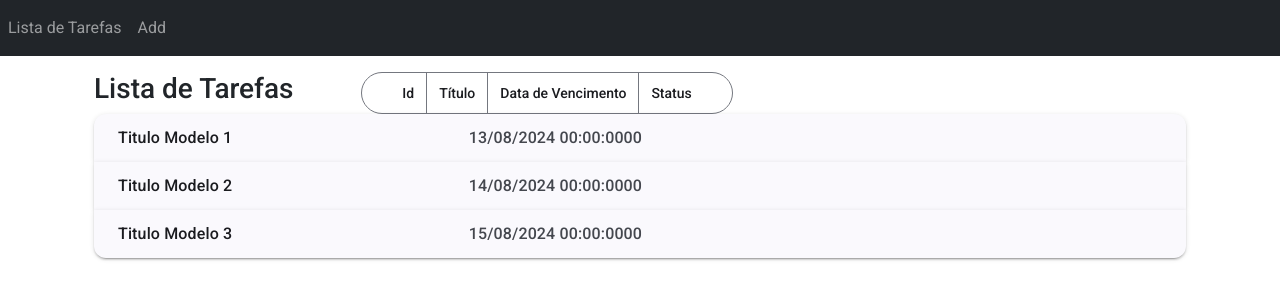
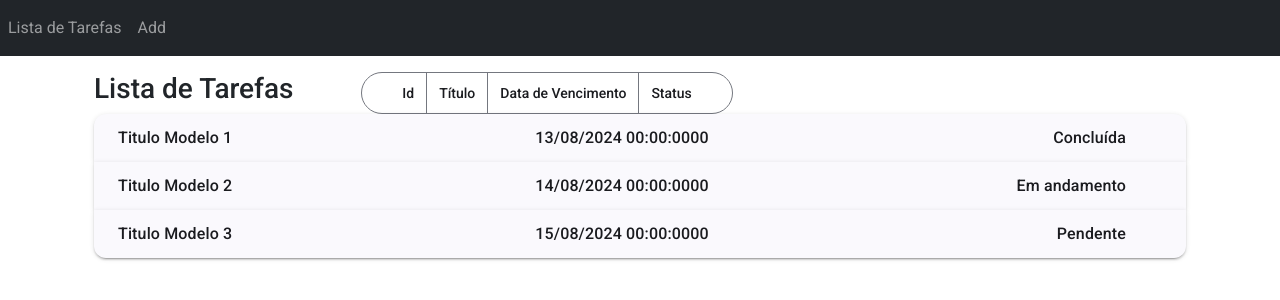
Before and after one commit to PedroGuerraMP/Tarefas, an Angular app in the folder app-tarefas/: page /list in a window 1280 px wide. Shown: the top 300 px of the page. Built offline with nearby package versions, Linux system fonts and the light colour scheme.

Commit message:
add edit & delete buttons

```diff
--- a/app-tarefas/src/app/components/list-tarefa/tarefa-list.component.html
+++ b/app-tarefas/src/app/components/list-tarefa/tarefa-list.component.html
@@ -11,11 +11,25 @@
     @for (tarefa of tarefaDataSource; track tarefa) {
         <mat-expansion-panel hideToggle>
             <mat-expansion-panel-header>
-              <mat-panel-title> {{tarefa.titulo}} </mat-panel-title>
-              <mat-panel-description> {{tarefa.data_vencimento}} </mat-panel-description>
+              <mat-panel-title class="row">
+                <div class="col  text-start"> {{tarefa.titulo}} </div>
+                <div class="col text-center"> {{tarefa.data_vencimento}} </div>
+                <div class="col text-end"> {{ getEnumStatus(tarefa.status)}} </div>
+            </mat-panel-title>
             </mat-expansion-panel-header>
-            <p> {{tarefa.descricao}} </p>
-            <p> {{tarefa.status}} </p>
+            <div >
+              <div class="p2"> {{tarefa.descricao}} </div>
+            </div>
+            <mat-action-row>
+              <button mat-fab extended class="btn btn-outline-dark d-flex mx-2">
+                <mat-icon>edit</mat-icon>
+                Editar
+              </button>
+              <button mat-fab extended class="btn btn-outline-dark d-flex ">
+                <mat-icon>delete</mat-icon>
+                Excluir
+              </button>
+            </mat-action-row>
           </mat-expansion-panel>
         }
     @empty {
--- a/app-tarefas/src/app/components/list-tarefa/tarefa-list.component.ts
+++ b/app-tarefas/src/app/components/list-tarefa/tarefa-list.component.ts
@@ -3,17 +3,26 @@ import { MatTableModule } from '@angular/material/table';
 import { MatSlideToggleModule } from '@angular/material/slide-toggle';
 import {MatExpansionModule} from '@angular/material/expansion';
 import {MatButtonToggleModule} from '@angular/material/button-toggle';
-import {FormControl, FormsModule, ReactiveFormsModule} from '@angular/forms';
+import {MatIconModule} from '@angular/material/icon';
+import {FormsModule} from '@angular/forms';
 
 
-import { Tarefa } from '../../models/tarefa.model';
+import { Tarefa, EnumStatusTarefa } from '../../models/tarefa.model';
 import { TarefaService } from '../../services/tarefa.service';
 import { CommonModule } from '@angular/common';
 
 @Component({
   selector: 'app-tarefa-list',
   standalone: true,
-  imports: [CommonModule, MatTableModule,MatSlideToggleModule, MatExpansionModule, MatButtonToggleModule, FormsModule ],
+  imports: [
+    CommonModule,
+    MatTableModule,
+    MatSlideToggleModule,
+    MatExpansionModule,
+    MatButtonToggleModule,
+    FormsModule,
+    MatIconModule
+  ],
   templateUrl: './tarefa-list.component.html',
   styleUrl: './tarefa-list.component.css'
 })
@@ -79,4 +88,8 @@ export class TarefaListComponent implements OnInit {
       }
     })
   }
+
+  getEnumStatus(status?: number) {
+    return (status == undefined) ? "" : EnumStatusTarefa[status];
+  }
 }
--- a/app-tarefas/src/app/models/tarefa.model.ts
+++ b/app-tarefas/src/app/models/tarefa.model.ts
@@ -3,11 +3,11 @@ export interface Tarefa {
     titulo?: string;
     descricao?: string;
     data_vencimento?: any;
-    status?: statusTarefa;
+    status?: EnumStatusTarefa;
 }
 
-enum statusTarefa {
-    pendente = 0,
-    em_andamento = 1,
-    concluida = 2
+export enum EnumStatusTarefa {
+    "Pendente",
+    "Em andamento",
+    "Concluída"
 }
```
